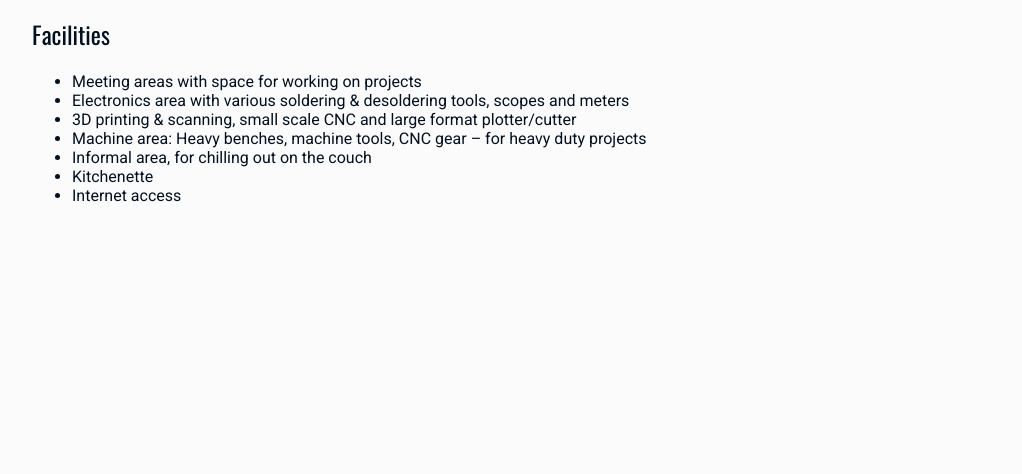
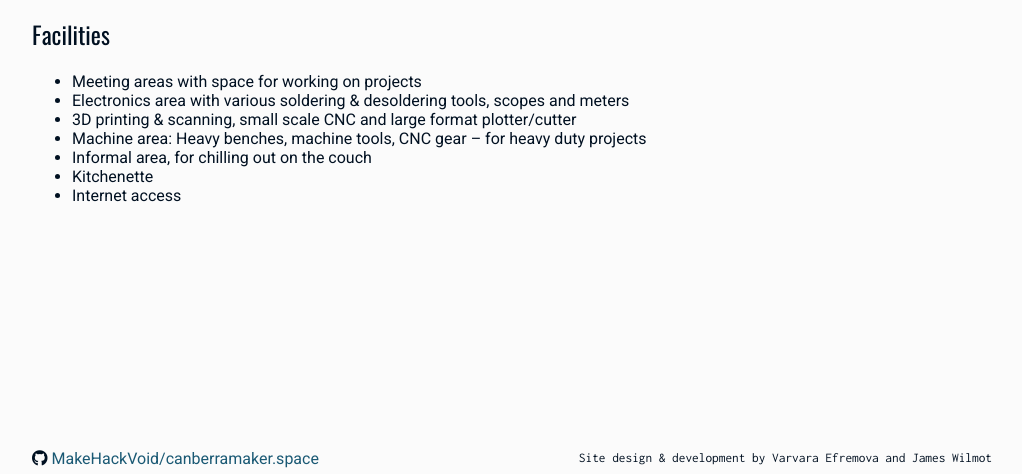
Before and after one commit to makehackvoid/canberramaker.space, a Jekyll site: the page built from facilities.md, in a window 1280 px wide, cut to the strip 426-900 px from the top of the page. Shown: the whole strip, without its empty margins (128-1150 px from the left). Built offline with Jekyll 4.4.1, drawn with Linux system fonts in a browser that asks for light colours.

Commit message:
Added footer; body and site-container min-height; change of site-header classname

```diff
--- /dev/null
+++ b/_includes/footer.html
@@ -0,0 +1,9 @@
+
+<div class="codebase">
+  <i class="fab fa-github"></i>
+  <a href="https://github.com/makehackvoid/canberramaker.space">MakeHackVoid/canberramaker.space</a>
+</div>
+
+<small class="attribution">
+  Site design & development by Varvara Efremova and James Wilmot
+</small>
--- a/_layouts/default.html
+++ b/_layouts/default.html
@@ -12,7 +12,7 @@
     <div class="site-grid-container">
       <div class="banner-background"></div>
       <div class="navigation-background"></div>
-      <header class="siteheader">
+      <header class="site-header">
         <div class="siteheader-layout">
           <div class="logo-container">
             {% include logo-svg.html %}
@@ -46,6 +46,9 @@
           </div>
         </div>
       </main>
+      <footer class="site-footer">
+        {% include footer.html %}
+      </footer>
     </div>
   </body>
 </html>
--- a/_sass/components/_header.scss
+++ b/_sass/components/_header.scss
@@ -85,7 +85,7 @@ nav {
   }
 }
 
-header.siteheader {
+header.site-header {
   text-shadow: 1px 1px 10px rgba(6, 6, 6, .4);
 
   .subtitle {
--- /dev/null
+++ b/_sass/layout/_footer_layout.scss
@@ -0,0 +1,10 @@
+footer.site-footer {
+  display: flex;
+  width: 100%;
+  align-items: center;
+
+  small.attribution {
+    margin-left: auto;
+    font-family: Inconsolata; // TODO please move
+  }
+}
--- a/_sass/layout/_site_layout.scss
+++ b/_sass/layout/_site_layout.scss
@@ -1,4 +1,9 @@
+body {
+  min-height: 100vh;
+}
+
 .site-grid-container {
+  min-height: 100vh;
   display: grid;
 
   grid-template-columns:  [gutter-left] 1fr
@@ -37,7 +42,7 @@
     grid-area: navigation-box / gutter-left / content / end-col;
   }
 
-  header.siteheader {
+  header.site-header {
     grid-area: header / content-col / header / gutter-right;
   }
 
@@ -48,4 +53,8 @@
   main {
     grid-area: content / content-col / content / gutter-right;
   }
+
+  footer.site-footer {
+    grid-area: footer / content-col / footer / gutter-right;
+  }
 }
--- a/_sass/layout/_siteheader_layout.scss
+++ b/_sass/layout/_siteheader_layout.scss
@@ -1,4 +1,4 @@
-header.siteheader .siteheader-layout {
+header.site-header .siteheader-layout {
   display: flex;
   height: 100%;
 
--- a/_sass/main.scss
+++ b/_sass/main.scss
@@ -3,6 +3,7 @@
 
 @import "layout/_site_layout";
 @import "layout/_siteheader_layout";
+@import "layout/_footer_layout";
 @import "layout/_default_layout";
 
 @import "components/_header";
```
